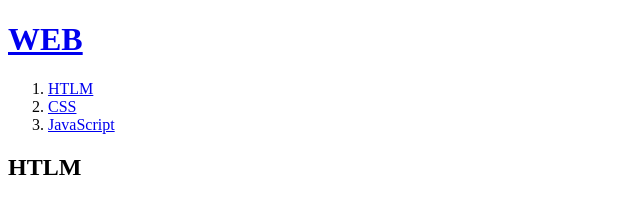
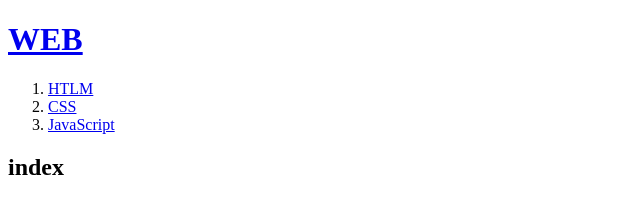
Before and after one commit to BongBongsss/web1, a plain HTML site: page index.html in a window 1280 px wide. Shown: the full height of the page, 0-640 px from the left. Drawn offline with Linux system fonts and the light colour scheme.

Commit message:
Update index.html
title modi

```diff
--- a/index.html
+++ b/index.html
@@ -1,7 +1,7 @@
 <!doctype html>
 <html>
 <head>
-  <title>WEB1 - html</title>
+  <title>WEB1 - index</title>
   <meta charset="utf-8">
 </head>
 <body>
@@ -11,5 +11,5 @@
     <li><a href="2.html">CSS</a></li>
     <li><a href="3.html">JavaScript</a></li>
   </ol>
-  <h2>HTLM</h2>
+  <h2>index</h2>
 <body>
```
